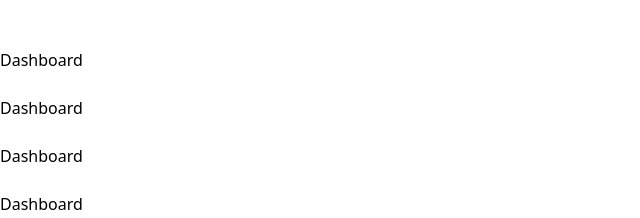
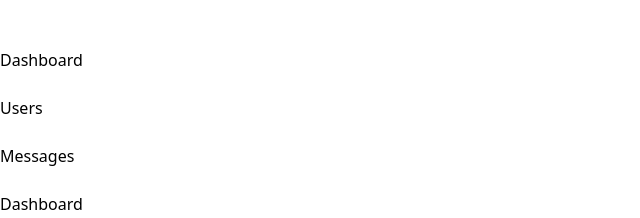
Before and after one commit to BackendExpert/tailwind-dashboard, a React (Vite) app: page /Dashboard in a window 1280 px wide. Shown: the top 218 px of the page, without its empty margins (0-640 px from the left). Built offline with nearby package versions, Linux system fonts and the light colour scheme; some icons are missing.

Commit message:
Update
Co-Authored-By: JehanKandy  <jehankandy@gmail.com>

```diff
--- a/src/Dashboard/Dashboard.tsx
+++ b/src/Dashboard/Dashboard.tsx
@@ -5,8 +5,8 @@ import { Link } from "react-router-dom"
 const Dashboard = () => {
     const menus = [
         {name: "Dashboard", link: "/Dashboard", icon: "speedometer"},
-        {name: "Dashboard", link: "/Dashboard", icon: "people"},
-        {name: "Dashboard", link: "/Dashboard", icon: "search"},
+        {name: "Users", link: "/Dashboard", icon: "people"},
+        {name: "Messages", link: "/Dashboard", icon: "mail"},
         {name: "Dashboard", link: "/Dashboard", icon: "arrow-forward"},
     ]
   return (
@@ -19,7 +19,7 @@ const Dashboard = () => {
                 menus?.map((menus, i) => (
                     <Link to={menus?.link} key={i} className="flex item-center text-xl gap-2 p-2 duration-500 hover:bg-gray-700 rounded">
                         <div className="my-2 flex gap-4 relative font-mono">
-                            <div className="pr-4 pt-[2px]"><IonIcon name={menus?.icon}></IonIcon></div>
+                            <div className="pl-2 pr-4 pt-[2px]"><IonIcon name={menus?.icon}></IonIcon></div>
                             <h2>{menus?.name}</h2>
                         </div>
                     </Link>
```
